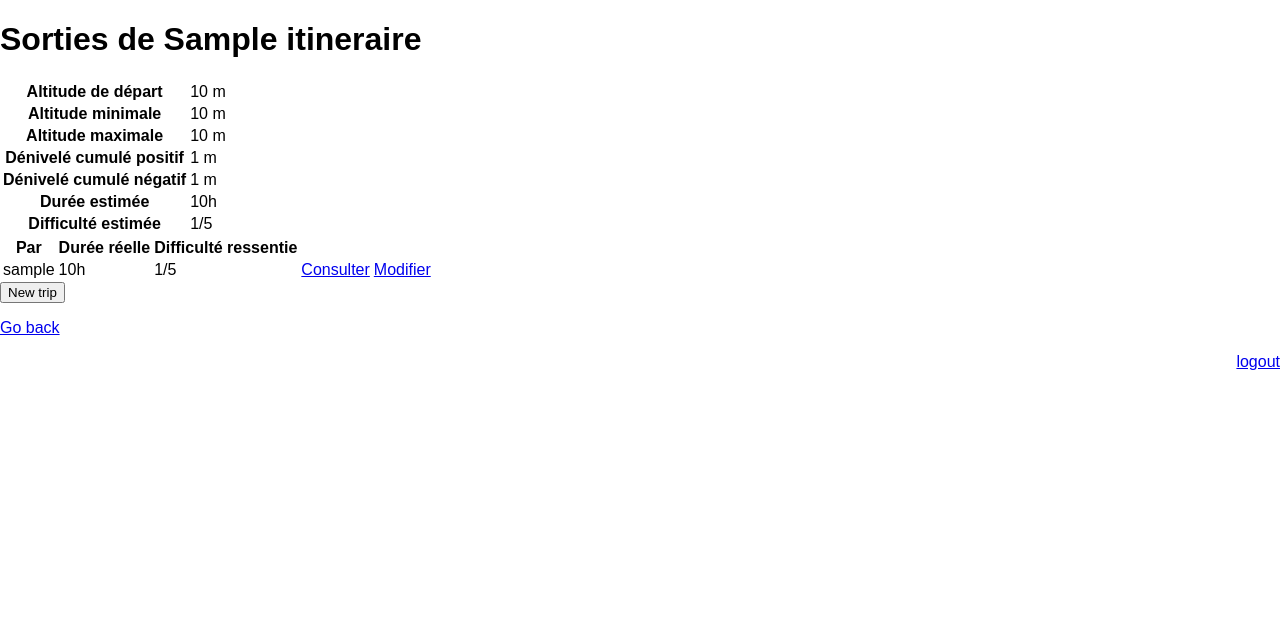
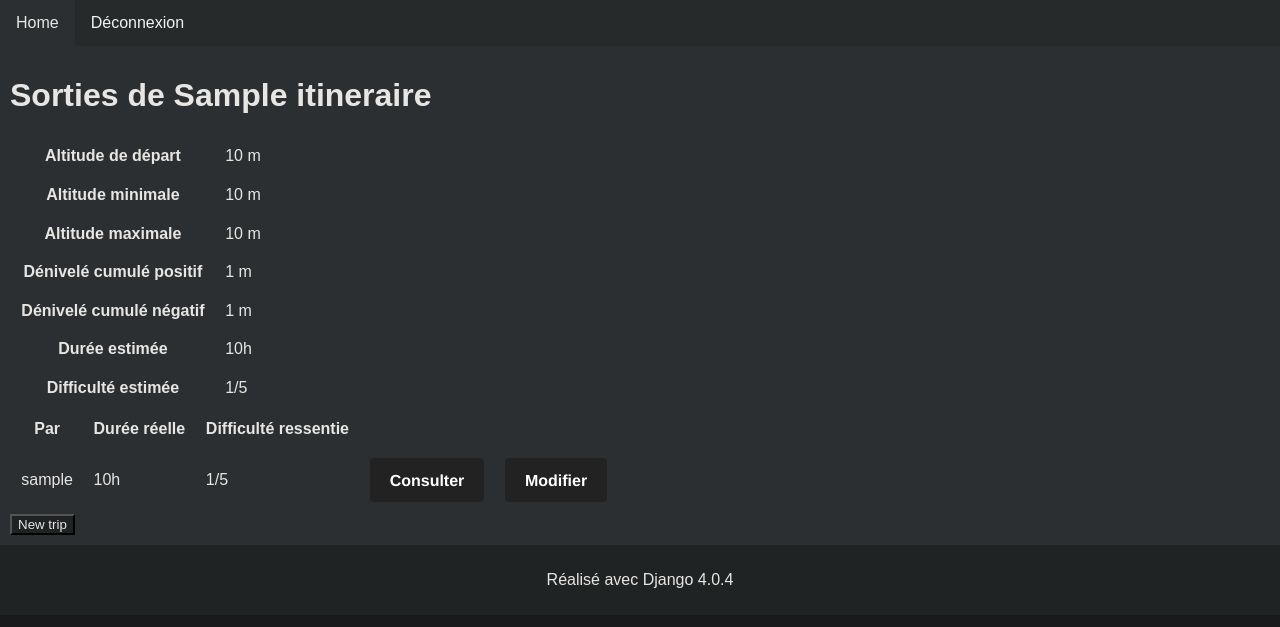
Before and after one commit to bassetmatt-school/EISC209-topoguide, a Django app: page /sorties/1 in a window 1280 px wide. Shown: the top 627 px of the page. Run offline with Django 4.2, Linux system fonts and the light colour scheme; a user stored in the database is signed in; tables that the repository leaves empty hold one stand-in row (values such as "Sample post").

Commit message:
Add a ton of flashy css things

```diff
--- a/topoguide/itineraires/static/itineraires/style.css
+++ b/topoguide/itineraires/static/itineraires/style.css
@@ -2,17 +2,29 @@
 * {
     box-sizing: border-box;
     font-family: Arial, Helvetica, sans-serif;
+    color: #E8E6E3;
 }
 
 body {
     margin: 0;
     font-family: Arial, Helvetica, sans-serif;
+    background-color: #181A1B;
 }
+
+th,td {
+    padding: 7pt;
+}
+
+.normal {
+    background-color: #202324;
+}
+
+
 
 /* Style the top navigation bar */
 .topnav {
     overflow: hidden;
-    background-color: #333;
+    background-color: #262A2B;
 }
 
 /* Style the topnav links */
@@ -27,19 +39,53 @@ body {
 
 /* Change color on hover */
 .topnav a:hover {
-    background-color: #ddd;
-    color: black;
+    background-color: #2B2F31;
+    color: #E8E6E3;
 }
 
 /* Style the content */
 .content {
-    background-color: #ddd;
+    background-color: #2B2F31;
     padding: 10px;
-    height: 200px; /* Should be removed. Only for demonstration */
 }
 
 /* Style the footer */
 .footer {
-    background-color: #f1f1f1;
+    background-color: #202324;
     padding: 10px;
 }
+
+/* CSS */
+/* From https://getcssscan.com/css-buttons-examples*/
+.button-31 {
+  background-color: #222;
+  border-radius: 4px;
+  border-style: none;
+  box-sizing: border-box;
+  color: #fff;
+  cursor: pointer;
+  display: inline-block;
+  font-family: "Farfetch Basis","Helvetica Neue",Arial,sans-serif;
+  font-size: 16px;
+  font-weight: 700;
+  line-height: 1.5;
+  margin: 0;
+  max-width: none;
+  min-height: 44px;
+  min-width: 10px;
+  outline: none;
+  overflow: hidden;
+  padding: 9px 20px 8px;
+  position: relative;
+  text-align: center;
+  text-transform: none;
+  user-select: none;
+  -webkit-user-select: none;
+  touch-action: manipulation;
+  width: 100%;
+}
+
+.button-31:hover,
+.button-31:focus {
+  opacity: .75;
+}
--- a/topoguide/templates/base.html
+++ b/topoguide/templates/base.html
@@ -9,7 +9,26 @@
     <link rel="stylesheet" type="text/css" href="{% static 'itineraires/style.css' %}">
 </head>
 <body>
-    {% block body%}
-    {% endblock %}
+    <div class="topnav">
+        <a href="{% url 'itin:index' %}">Home</a>
+        {% block topnav%}
+        {% endblock %}
+        <!--Logout button-->
+        {% if user.is_authenticated %}
+        <a href="/accounts/logout">Déconnexion</a>
+        {% endif %}
+      </div>
+
+      <div class="content">
+        {% block body%}
+        {% endblock %}
+      </div>
+
+      <div class="footer">
+        <p style="text-align:center">Réalisé avec Django 4.0.4</p>
+        {% block footer%}
+        {% endblock %}
+      </div>
+
 </body>
 </html>
--- a/topoguide/templates/itineraires/itineraires.html
+++ b/topoguide/templates/itineraires/itineraires.html
@@ -29,6 +29,5 @@ Topoguide - Index
 {% else %}
     <p>Pas d'itinéraires disponibles, connectez vous en tant qu'administrateur à <a href="/admin">la page d'administration</a> pour en créer</p>
 {% endif %}
-<p style="text-align:right"> <a href="/accounts/logout">Déconnexion</a></p>
 
 {% endblock %}
--- a/topoguide/templates/itineraires/sortie.html
+++ b/topoguide/templates/itineraires/sortie.html
@@ -38,7 +38,4 @@ Sortie de {{ trip.user.username }}
     </tr>
 </table>
 
-
-<p> <a href="{% url 'itin:detail_route' route.id%}">Retour</a></p>
-<p style="text-align:right"> <a href="/accounts/logout">Déconnexion</a></p>
 {% endblock %}
--- a/topoguide/templates/itineraires/sorties.html
+++ b/topoguide/templates/itineraires/sorties.html
@@ -53,25 +53,28 @@
         <td>{{ trip.difficulty_felt }}/5</td>
         <td>
             <a href="{% url 'itin:detail_trip' trip.id%}">
-                Consulter
+                <button class="button-31" >Consulter</button>
             </a>
         </td>
         {% if user == trip.user%}
-        <td> <a href="{% url 'itin:edit_trip' trip.id%}">Modifier</a></td>
+        <td>
+            <a href="{% url 'itin:detail_trip' trip.id%}">
+                <button class="button-31" >Modifier</button>
+            </a>
+        </td>
         {% endif %}
     </tr>
     {% endfor %}
 </table>
 {% else %}
-    <p>No trip ?</p>
+    <p>Pas de sorties enregistrée. <br> Vous pouvez en créer une
+    en cliquant sur le boutton ce dessous : </p>
 {% endif %}
 
 
 <form action = "{% url 'itin:new_trip' %}" method = "get">
-    <button name="route_id" value="{{route.id}}"> New trip</button>
+    <button class="normal" name="route_id" value="{{route.id}}"> New trip</button>
 </form>
 
 
-<p> <a href="{% url 'itin:index' %}">Go back</a></p>
-<p style="text-align:right"> <a href="/accounts/logout">logout</a></p>
 {% endblock %}
```
Also changed, not shown: topoguide/itineraires/templatetags/force_dark.py (added, +7 -0 lines), topoguide/templates/itineraires/sortie_form.html (+20 -5 lines).
